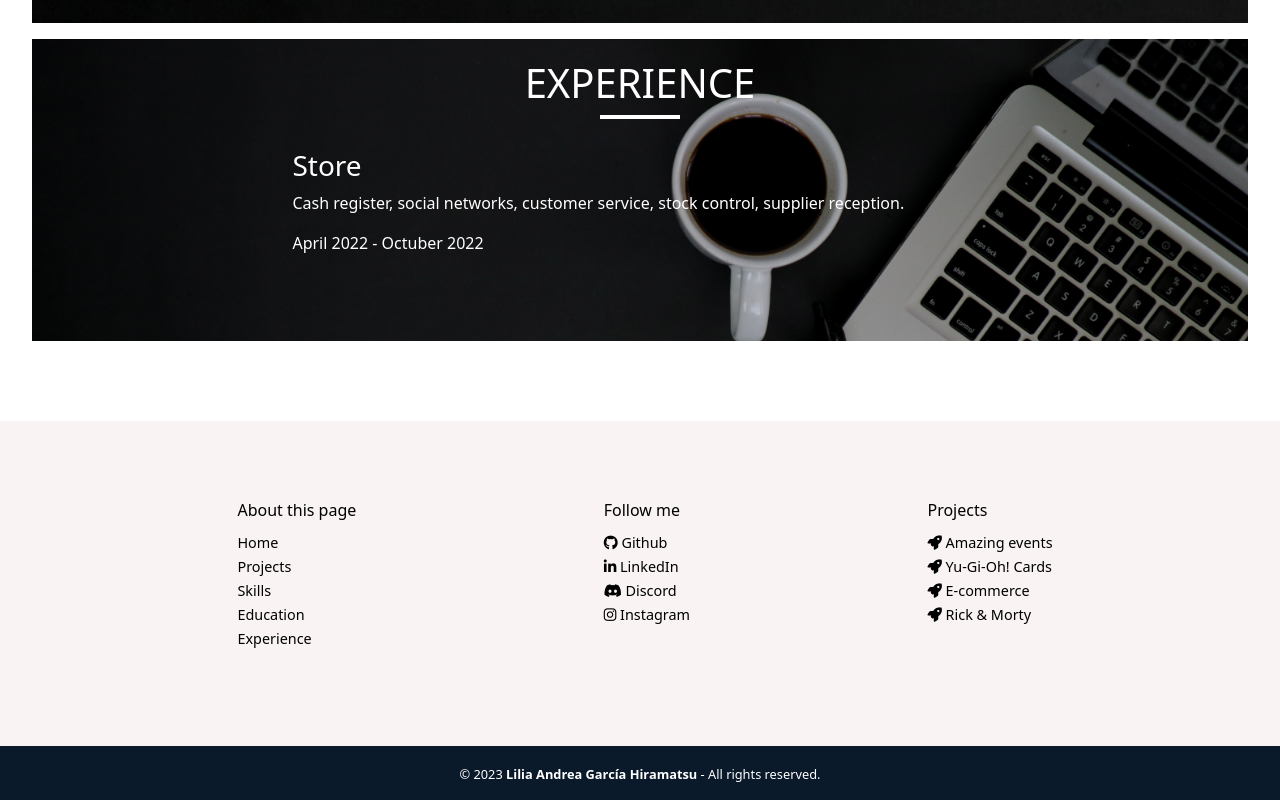
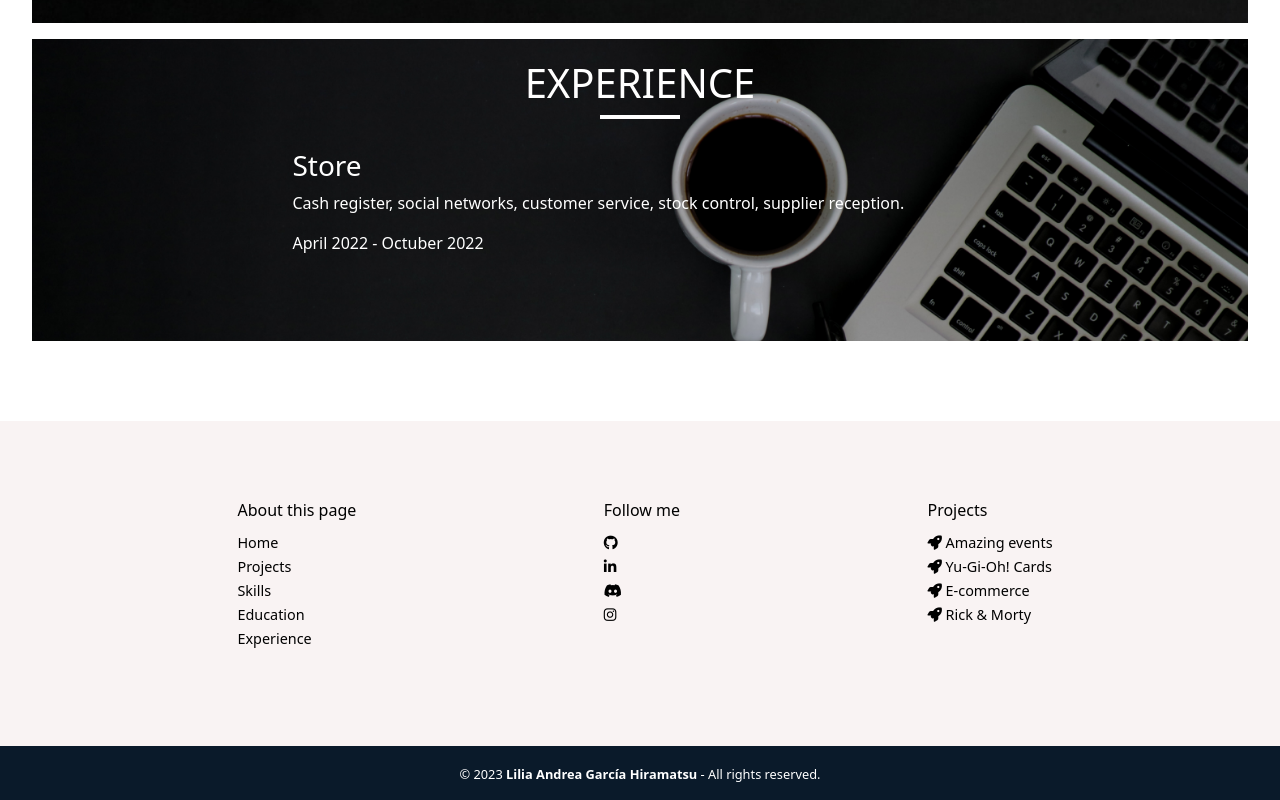
Before and after one commit to LiliaG-hiramatsu/portfolio-Lilia-Garcia, an Angular app: page / in a window 1280 px wide. Shown: the part 4430-5230 px from the top of the page. Built offline with nearby package versions, Linux system fonts and the light colour scheme.

Commit message:
actualizacion footer

```diff
--- a/src/app/components/footer/footer.component.html
+++ b/src/app/components/footer/footer.component.html
@@ -13,10 +13,10 @@
         <div class="contenido">
             <h3>Follow me</h3>
             <ul>
-                <li><a href="https://www.github.com/LiliaG-hiramatsu" target="_blank"><i class="fa-brands fa-github"></i> Github</a></li>
-                <li><a href="https://www.linkedin.com/in/liliaghiramatsu" target="_blank"><i class="fa fa-linkedin"></i> LinkedIn</a></li>
-                <li><a href="https://www.discord.com/users/#Lili3546"><i class="fa-brands fa-discord"></i> Discord</a></li>
-                <li><a href="https://www.instagram.com/lilighiramatsu" target="_blank"><i class="fa fa-instagram"></i> Instagram</a></li>
+                <li><a href="https://www.github.com/LiliaG-hiramatsu" target="_blank"><i class="fa-brands fa-github"></i></a></li>
+                <li><a href="https://www.linkedin.com/in/liliaghiramatsu" target="_blank"><i class="fa fa-linkedin"></i></a></li>
+                <li><a href="https://www.discord.com/users/#Lili3546"><i class="fa-brands fa-discord"></i></a></li>
+                <li><a href="https://www.instagram.com/lilighiramatsu" target="_blank"><i class="fa fa-instagram"></i></a></li>
             </ul>
         </div>
         <div class="contenido">
```
